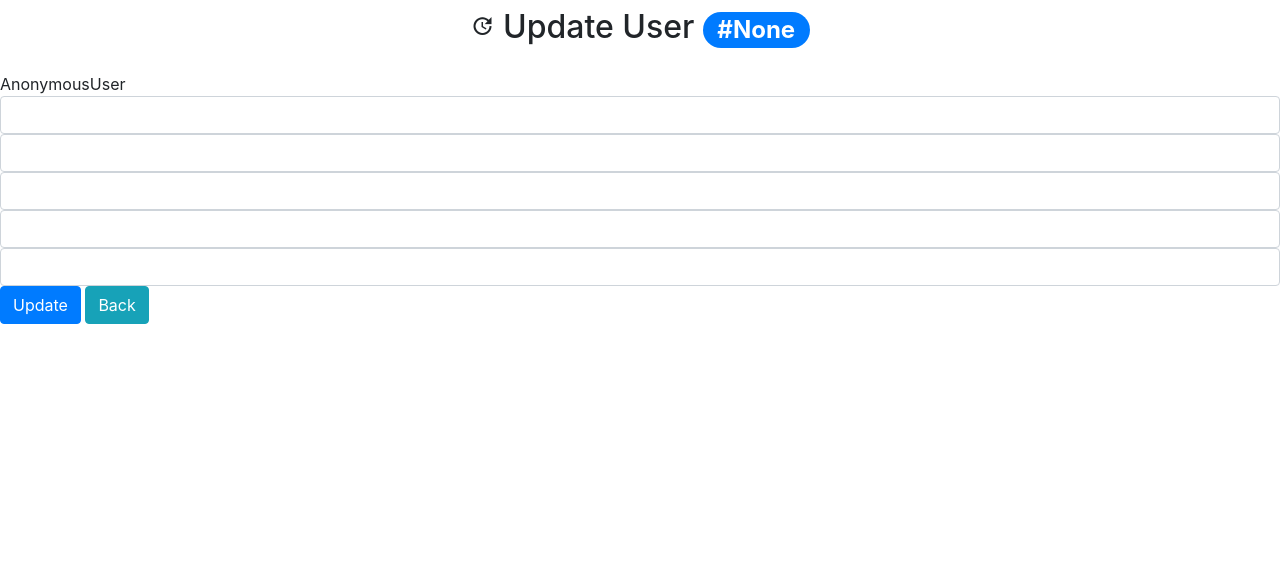
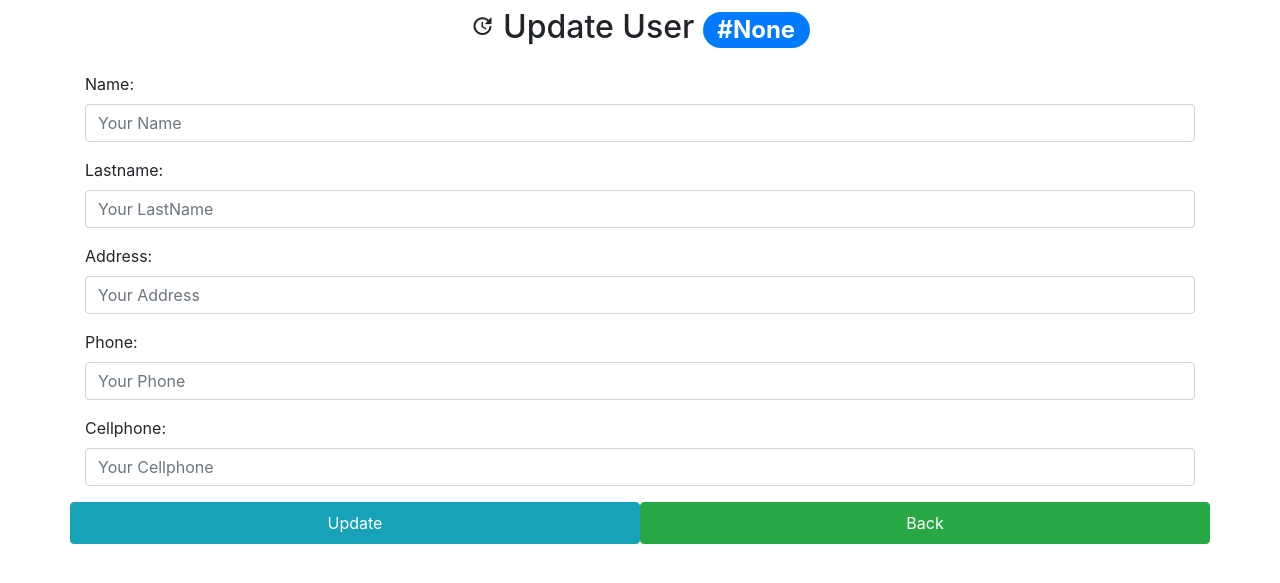
Before and after one commit to wdavid73/django2_2_6-apps, a Django app: template confma/template/users/update.html in a window 1280 px wide. Shown: the part 56-639 px from the top of the page. Run offline with Django 3.2, Linux system fonts and the light colour scheme; the template is opened without the code that fills it: values that come from a table or form of the project are taken from there, others are empty; some libraries are stand-ins or nearby versions.

Commit message:
update finish

```diff
--- a/confma/forms.py
+++ b/confma/forms.py
@@ -1,6 +1,24 @@
 from django.forms import ModelForm , TextInput
 from django import forms
 from .models import User
+
+class UserFormModel(forms.ModelForm):
+    class Meta:
+        model = User
+        fields = [
+            'name',
+            'lastname',
+            'address',
+            'phone',
+            'cellphone'
+        ]
+        widgets = {
+            'name' : forms.TextInput( attrs = {'placeholder' : 'Your Name' , 'class' : 'form-control'}),
+            'lastname' : forms.TextInput( attrs = {'placeholder' : 'Your LastName' , 'class' : 'form-control'}),
+            'address' : forms.TextInput( attrs = {'placeholder' : 'Your Address' , 'class' : 'form-control'}),
+            'phone' : forms.NumberInput( attrs = {'placeholder' : 'Your Phone' , 'class' : 'form-control'}),
+            'cellphone' : forms.NumberInput( attrs = {'placeholder' : 'Your CellPhone' , 'class' : 'form-control'})
+        }
 
 class UserForm(forms.Form):
     name = forms.CharField( max_length=100,
--- a/confma/models.py
+++ b/confma/models.py
@@ -1,4 +1,5 @@
 from django.db import models
+from django.urls import reverse
 
 # Create your models here.
 class User(models.Model):
@@ -11,3 +12,6 @@ class User(models.Model):
     ##########################################
     created_at  = models.DateTimeField(auto_now_add=True)
     updated_at  = models.DateTimeField(auto_now = True)
+
+    def get_absolute_url(self):
+    	return reverse("users:user_update" , kwargs={"id" : self.id})
--- a/confma/template/home.html
+++ b/confma/template/home.html
@@ -3,6 +3,9 @@
 {% block title%}
     Home Confma App
 {% endblock %}
+
+{% block principal_options%}
+{% endblock%}
 
 {% block content %}
 
--- a/confma/template/users/create.html
+++ b/confma/template/users/create.html
@@ -3,6 +3,9 @@
 {% block title%}
     User Create
 {% endblock %}
+
+{% block principal_options%}
+{% endblock%}
 
 {% block content %}
 
--- a/confma/template/users/details.html
+++ b/confma/template/users/details.html
@@ -3,6 +3,9 @@
 {% block title%}
     User Details
 {% endblock %}
+
+{% block principal_options%}
+{% endblock%}
 
 {% block content %}
 
@@ -14,5 +17,7 @@
         {%endfor%}
     </ul>
 
+    <a href="../" class="btn btn-success">Back</a>
+
 
 {% endblock %}
--- a/confma/template/users/update.html
+++ b/confma/template/users/update.html
@@ -1,3 +1,4 @@
+
 {% extends 'layouts/base.html' %}
 
 {% block title%} Home Confma App {% endblock%}
@@ -11,18 +12,15 @@
 
 {% block content %}
 
-{{user}}
-	<div class="form-group">
+	<div class="container w-60">
 		<form action="" method="POST">
-			<input type="text" name="name" id="name" value="{{user.name}}" class="form-control">
-			<input type="text" name="lastname" id="lastname" value="{{user.lastname}}" class="form-control">
-			<input type="text" name="address" id="address" value="{{user.address}}" class="form-control">
-			<input type="number" name="phone" id="phone" value="{{user.phone}}" class="form-control">
-			<input type="number" name="cellpone" id="cellphone" value="{{user.cellphone}}" class="form-control">
-			<input type="submit" value="Update" class="btn btn-primary">
-			<a href="../../" class="btn btn-info"> Back </a>
+			{% csrf_token %}
+			{{form.as_p}}
+			<div class="row">
+				<input type="submit" value="Update" class="btn btn-info col-6 p-2">
+				<a href="../../" class="btn btn-success col-6 p-2">Back</a>
+			</div>
 		</form>
 	</div>
 
-
 {% endblock %}
--- a/confma/urls.py
+++ b/confma/urls.py
@@ -1,14 +1,17 @@
 from django.urls import path
 from . import views
+from .views import (UserUpdateView)
+
+app_name = 'users'
 
 urlpatterns = [
     path('' , views.home_view , name="home"),
 
     #users
-    path('users/' , views.user_view , name="users"),
+    path('users/' , views.user_view , name="users_home"),
     path('users/details/' , views.user_details_view , name="user_details"),
     path('users/create/' , views.user_create_view , name="user_create"),
-    path('users/<int:id>/update/' , views.user_update_view , name="user_update"),
+    path('users/<int:id>/update/' , UserUpdateView.as_view() , name="user_update"),
     path('users/<int:id>/delete/' , views.user_delete_view, name="user_delete")
 
 ]
```
Also changed, not shown: confma/views.py (+46 -23 lines).
